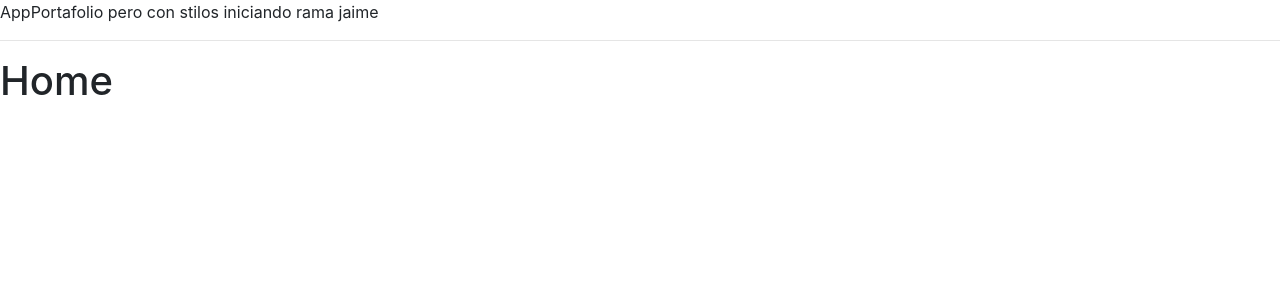
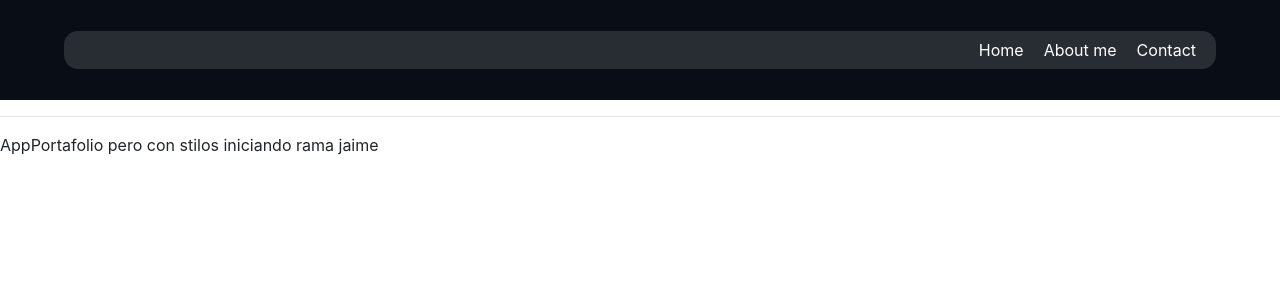
Before and after one commit to JaimeIngenia/PortafolioFrontEnd, a React (Vite) app: page / in a window 1280 px wide. Shown: the top 300 px of the page. Built offline with nearby package versions, Linux system fonts and the light colour scheme.

Commit message:
Tercer Coomit Header ok

```diff
--- /dev/null
+++ b/src/components/Header.jsx
@@ -0,0 +1,20 @@
+import React from 'react'
+import styles from '../styles/Header.module.css'
+
+export const Header = () => {
+  return (
+    <div className={styles.contenedorPrincipal} >
+
+        <div>
+
+            <div className={`${styles.textos} ` } >
+                <p>Home</p>
+                <p>About me</p>
+                <p>Contact</p>
+            </div>
+
+        </div>
+
+    </div>
+  )
+}
--- a/src/main.jsx
+++ b/src/main.jsx
@@ -1,12 +1,12 @@
 import React from 'react'
 import ReactDOM from 'react-dom/client'
 import { AppPortafolio } from './AppPortafolio'
+import { Header } from './components/Header'
 import { AppRouter } from './routes/AppRouter'
 
 ReactDOM.createRoot(document.getElementById('root')).render(
   <React.StrictMode>
-
-      <AppPortafolio/>
+      <Header/>
       <hr />
       <AppRouter/>
 
--- a/src/routes/AppRouter.jsx
+++ b/src/routes/AppRouter.jsx
@@ -1,11 +1,12 @@
 import React from 'react'
 import { BrowserRouter, Route, Routes } from 'react-router-dom'
+import { AppPortafolio } from '../AppPortafolio'
 
 export const AppRouter = () => {
   return (
     <BrowserRouter>
         <Routes>
-            <Route path="/" element={<h1>Home</h1>} />
+            <Route path="/" element={<AppPortafolio/>} />
             <Route path="login" element={<h1>Login</h1>} />
         </Routes>
     </BrowserRouter>
--- /dev/null
+++ b/src/styles/Header.module.css
@@ -0,0 +1,51 @@
+*{
+    box-sizing: border-box;
+    margin: 0;
+    padding: 0;
+}
+
+:root {
+    --colorPrincipal: #090E16;
+    --colorSecundario: #282C33;
+    --colorTerciario: #FFFFFF;
+
+  }
+
+.a{
+    border: solid red 2px;
+}
+
+.contenedorPrincipal{
+    background-color: var(--colorPrincipal);
+    width: 100%;
+    height: 100px;
+    display: flex;
+    justify-content: center;
+    align-items: center;
+}
+
+.contenedorPrincipal div:first-child {
+    background-color: var(--colorSecundario);
+    width: 90%;
+    height: 38px;
+    border-radius: 14px;
+    display: flex;
+    justify-content: end;
+    align-items: center;
+    flex-direction: row;
+}
+
+.textos{
+    width: 500px;
+    display: flex;
+    flex-direction: row;
+    justify-content: space-between;
+    align-items: center;
+    margin-right: 20px;
+}
+.textos p{
+    color: var(--colorTerciario );
+    display: flex;
+    margin: 0;
+    margin-left: 20px;
+}
```
